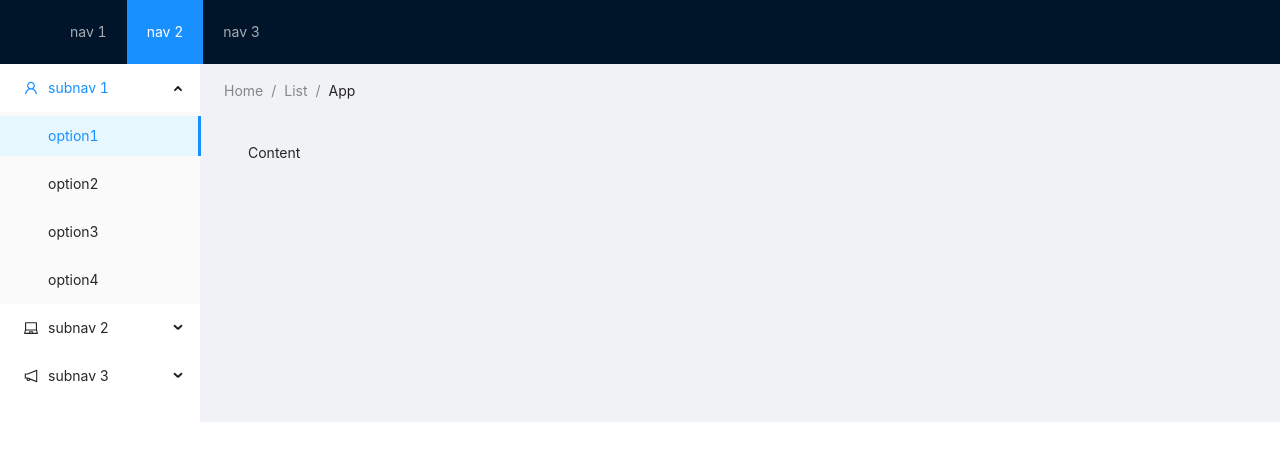
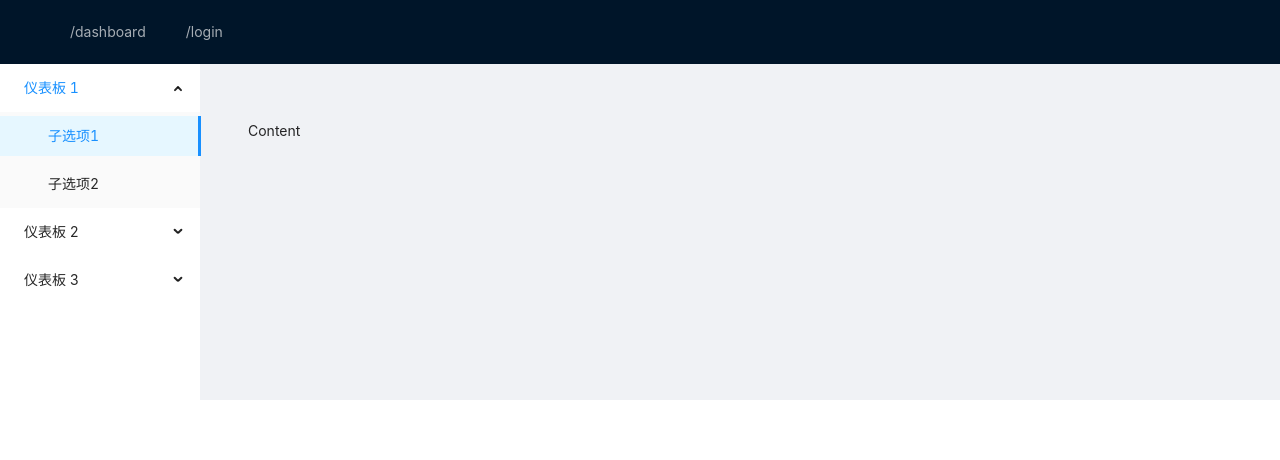
Before and after one commit to byblsu/my-app, a React (Create React App) app: page /admin/dashboard in a window 1280 px wide. Shown: the top 460 px of the page. Built offline with nearby package versions, Linux system fonts and the light colour scheme.

Commit message:
左边面包一半

```diff
--- a/src/componments/BppLayout.tsx
+++ b/src/componments/BppLayout.tsx
@@ -3,6 +3,11 @@ import { Breadcrumb, Layout, Menu, MenuProps } from 'antd'
 import { Content, Header } from 'antd/lib/layout/layout'
 import Sider from 'antd/lib/layout/Sider'
 import { UserOutlined, LaptopOutlined, NotificationOutlined } from '@ant-design/icons';
+import LeftBar from './LeftBar';
+import { routes } from '../router';
+import TopBar from './TopBar';
+import SubTitle from './SubTitle';
+
 
 
 interface IPorps {
@@ -17,10 +22,15 @@ interface IPorps {
 
   render() {
 
-    const items1: MenuProps['items'] = ['1', '2', '3'].map(key => ({
-        key,
-        label: `nav ${key}`,
-      }));
+    const items1: MenuProps['items'] = routes.map(key => ({
+        key:key.path,
+        label:key.path,
+      })) as MenuProps['items'] ;
+
+
+
+
+      // [UserOutlined, LaptopOutlined, NotificationOutlined]
 
       const items2: MenuProps['items'] = [UserOutlined, LaptopOutlined, NotificationOutlined].map(
         (icon, index) => {
@@ -28,19 +38,19 @@ interface IPorps {
 
           return {
             key: `sub${key}`,
-            icon: React.createElement(icon),
-            label: `subnav ${key}`,
+            // icon: React.createElement(icon),
+            label: `仪表板 ${key}`,
 
-            children: new Array(4).fill(null).map((_, j) => {
-              const subKey = index * 4 + j + 1;
+            children: new Array(2).fill(null).map((_, j) => {
+              const subKey = index * 2 + j + 1;
               return {
                 key: subKey,
-                label: `option${subKey}`,
+                label: `子选项${subKey}`,
               };
             }),
           };
         },
-      );
+      )as MenuProps['items'] ;
 
 
 
@@ -49,12 +59,17 @@ interface IPorps {
       <>
 
  <Layout>
-    <Header className="header">
+    {/* <Header className="header">
       <div className="logo" />
       <Menu theme="dark" mode="horizontal" defaultSelectedKeys={['2']} items={items1} />
-    </Header>
+    </Header> */}
+
+    <TopBar items4={items1}>
+
+    </TopBar>
+
     <Layout>
-      <Sider width={200} className="site-layout-background">
+       {/* <Sider width={200} className="site-layout-background">
         <Menu
           mode="inline"
           defaultSelectedKeys={['1']}
@@ -65,13 +80,15 @@ interface IPorps {
           }}
           items={items2}
         />
-      </Sider>
+      </Sider>  */}
+
+      <LeftBar items3={items2}></LeftBar>
       <Layout
         style={{
           padding: '0 24px 24px',
         }}
       >
-        <Breadcrumb
+        {/* <Breadcrumb
           style={{
             margin: '16px 0',
           }}
@@ -79,7 +96,9 @@ interface IPorps {
           <Breadcrumb.Item>Home</Breadcrumb.Item>
           <Breadcrumb.Item>List</Breadcrumb.Item>
           <Breadcrumb.Item>App</Breadcrumb.Item>
-        </Breadcrumb>
+        </Breadcrumb> */}
+        <SubTitle></SubTitle>
+
         <Content
           className="site-layout-background"
           style={{
--- /dev/null
+++ b/src/componments/LeftBar.tsx
@@ -0,0 +1,40 @@
+import { Menu } from 'antd'
+import Sider from 'antd/lib/layout/Sider'
+import { ItemType } from 'antd/lib/menu/hooks/useItems'
+import { MenuInfo } from 'rc-menu/lib/interface'
+import React, { Component } from 'react'
+import { RouteComponentProps, withRouter } from 'react-router-dom'
+
+interface Iprop extends RouteComponentProps{
+    items3: ItemType[] | undefined
+}
+
+ class LeftBar extends Component<Iprop> {
+     myClick=(item:MenuInfo)=>{
+         console.log(item);
+
+        // this.props.history.push(item.key)
+     }
+  render() {
+    return (
+     <>
+        <Sider width={200} className="site-layout-background">
+        <Menu
+          mode="inline"
+          onClick={this.myClick}
+          defaultSelectedKeys={['1']}
+          defaultOpenKeys={['sub1']}
+          style={{
+            height: '100%',
+            borderRight: 0,
+          }}
+          items={this.props.items3}
+        />
+      </Sider>
+     </>
+    )
+  }
+}
+
+
+export default withRouter(LeftBar)
--- /dev/null
+++ b/src/componments/SubTitle.tsx
@@ -0,0 +1,63 @@
+import { Breadcrumb } from 'antd'
+import { match } from 'assert'
+import React, { Component } from 'react'
+import { matchPath, RouteComponentProps, withRouter } from 'react-router-dom'
+import { IRoute, routes } from '../router'
+
+interface IPorps extends RouteComponentProps {
+
+}
+
+interface IState {
+    routeList: IRoute[]
+}
+
+ class SubTitle extends Component<IPorps,IState> {
+
+    constructor(props: IPorps) {
+        super(props);
+        this.state = {
+            routeList: []
+        }
+    }
+
+    static getRouterList(routes:IRoute[],path:string): IRoute[] {
+        let arr: IRoute[] = []
+        for (let r of routes) {
+            if (r.children) {
+                arr.push(...SubTitle.getRouterList(r.children,path))
+            }
+            console.log(matchPath(path,r.path))
+            if (matchPath(path,r.path) !== null ) {
+                arr.push(r)
+            }
+        }
+        return arr
+    }
+
+     static getDerivedStateFromProps(props: Readonly<IPorps>, state: Readonly<IState>){
+        return {
+            routeList: SubTitle.getRouterList(routes,props.location.pathname)
+        }
+     }
+  render() {
+    return (
+      <>
+        <Breadcrumb
+          style={{
+            margin: '16px 0',
+          }}
+        >
+            {
+                this.state.routeList.map(r => (<Breadcrumb.Item key={r.path}>{r.title}</Breadcrumb.Item>))
+            }
+          {/* <Breadcrumb.Item>Home</Breadcrumb.Item>
+          <Breadcrumb.Item>List</Breadcrumb.Item>
+          <Breadcrumb.Item>App</Breadcrumb.Item> */}
+        </Breadcrumb>
+      </>
+    )
+  }
+}
+
+export default withRouter(SubTitle)
--- /dev/null
+++ b/src/componments/TopBar.tsx
@@ -0,0 +1,36 @@
+import { Header } from 'antd/lib/layout/layout'
+import Menu from 'antd/lib/menu'
+import { ItemType } from 'antd/lib/menu/hooks/useItems'
+import React, { Component } from 'react'
+import { RouteComponentProps, withRouter } from 'react-router-dom'
+import { MenuInfo } from 'rc-menu/lib/interface'
+
+interface IPorps extends RouteComponentProps {
+    items4: ItemType[] | undefined
+    children: any
+}
+
+
+ class TopBar extends Component<IPorps> {
+
+  myClick=(item:MenuInfo)=>{
+    console.log(item);
+
+   this.props.history.push(item.key)
+}
+
+  render() {
+    return (
+      <>
+    <Header className="header">
+      <div className="logo" />
+      <Menu theme="dark" mode="horizontal" defaultSelectedKeys={['2']} items={this.props.items4} onClick={this.myClick} />
+    </Header>
+
+      </>
+    )
+  }
+}
+
+
+export default withRouter(TopBar)
--- a/src/router/index.tsx
+++ b/src/router/index.tsx
@@ -1,4 +1,5 @@
 import React, {ReactNode, lazy} from "react";
+// import type * as React from 'react';
 import {
     HomeOutlined,
     DashboardOutlined,
@@ -14,6 +15,10 @@ const UserList = lazy(() => import("../pages/user/UserList"))
 
 
 export interface IRoute {
+    type: 'group';
+    label?: React.ReactNode;
+    // children?: ItemType[];
+
     exact?: boolean
     path: string
     title: string
@@ -25,7 +30,15 @@ export interface IRoute {
 
 export const routes: IRoute[] = [
     {
-        path: '/admin/dashboard',
+        type: 'group',
+        path: '/dashboard',
+        title: 'route.index',
+        icon: <HomeOutlined/>
+
+    },
+    {
+        type: 'group',
+        path: '/login',
         title: 'route.index',
         icon: <HomeOutlined/>
 
@@ -35,12 +48,14 @@ export const routes: IRoute[] = [
 
 export const unAuthRoutes: IRoute[] = [
     {
+        type: 'group',
         path: '/login',
         exact: true,
         title: 'page404',
         component: <Login/>
     },
     // {
+    //     type: 'group';
     //     path: '*',
     //     title: 'page404',
     //     component: <Page404/>
```
Also changed, not shown: src/componments/Ac.tsx (added, +13 -0 lines).
